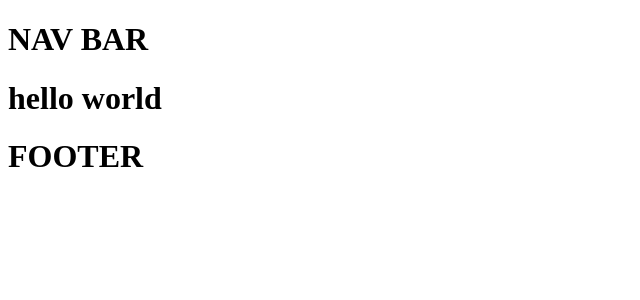
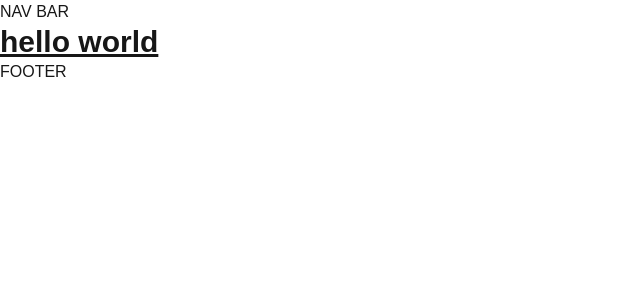
Before and after one commit to Tsawwassen/learn-next-js, a Next.js app: page / in a window 1280 px wide. Shown: the top 300 px of the page, without its empty margins (0-640 px from the left). Built offline with nearby package versions, Linux system fonts and the light colour scheme.

Commit message:
add tailwind css example

```diff
--- a/pages/_app.tsx
+++ b/pages/_app.tsx
@@ -1,4 +1,5 @@
 // file that tells the app where the template is and how to render it.
+import '@/styles/globals.css'
 import type { AppProps } from "next/app";
 import Layout from '../components/layout'
 
--- a/pages/index.tsx
+++ b/pages/index.tsx
@@ -2,6 +2,6 @@
 
 export default function Home() {
   return (
-    <h1>hello world</h1>
+    <h1 className="text-3xl font-bold underline">hello world</h1>
   );
 }
```
